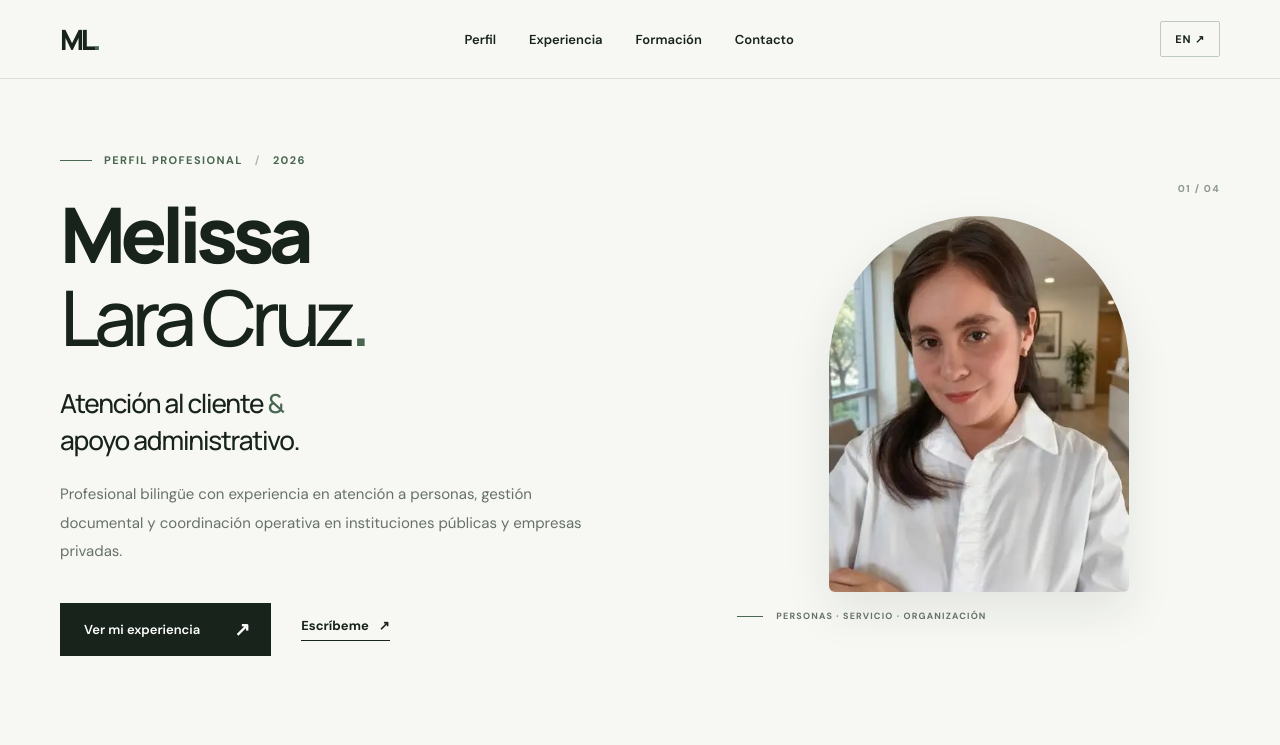
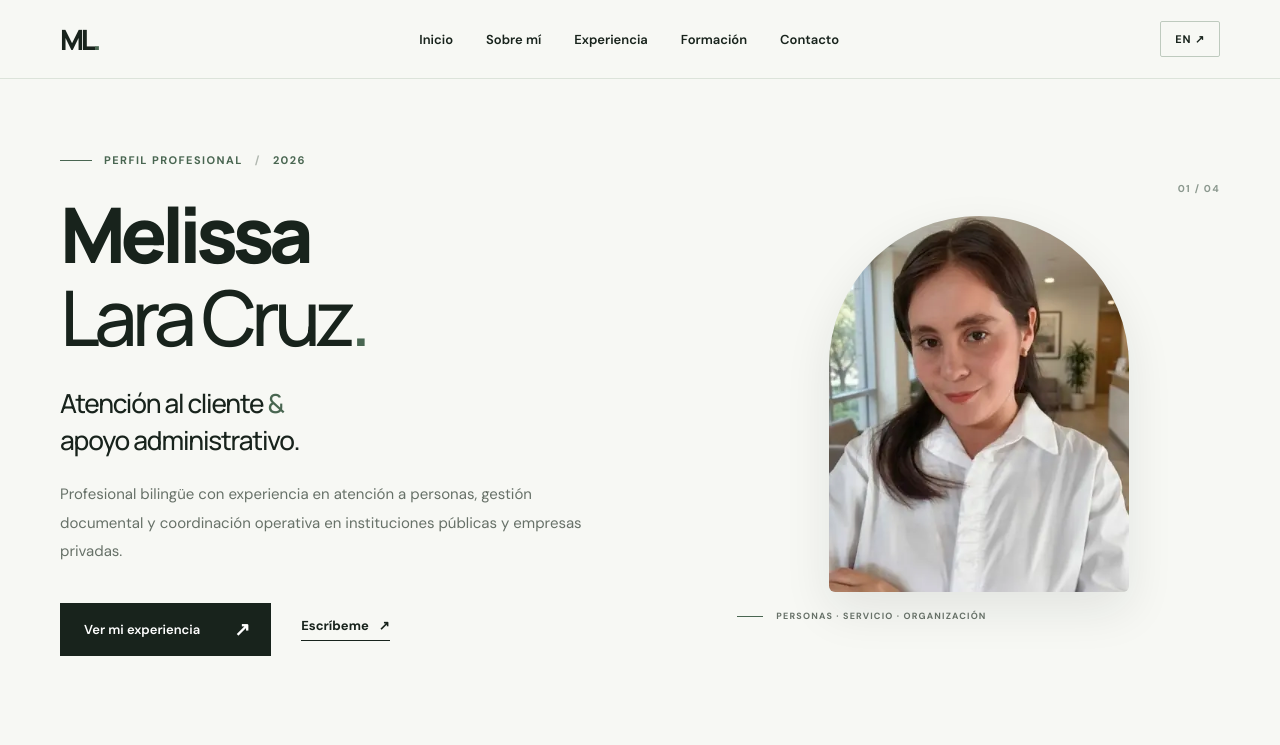
Before and after one commit to YurickIgnis/melisa_cv, a plain HTML site: page index.html in a window 1280 px wide. Shown: the top 745 px of the page. Drawn offline with Linux system fonts and the light colour scheme.

Commit message:
ui: add Inicio anchor and align Sobre mí menu with section

```diff
--- a/index.html
+++ b/index.html
@@ -15,7 +15,7 @@
   <link rel="preconnect" href="https://fonts.gstatic.com" crossorigin>
   <link href="https://fonts.googleapis.com/css2?family=DM+Sans:wght@400;500;600;700&family=Manrope:wght@400;500;600;700;800&display=swap" rel="stylesheet">
   <link rel="stylesheet" href="styles.css?v=8">
-  <script defer src="app.js?v=4"></script>
+  <script defer src="app.js?v=5"></script>
   <title>Melissa Lara Cruz · Perfil profesional</title>
 </head>
 <body>
@@ -24,7 +24,8 @@
   <div class="shell header-inner">
     <a class="wordmark" href="#inicio" aria-label="Melissa Lara Cruz, inicio">ML<span class="mark-dot">.</span></a>
     <nav class="site-nav" id="navigation" aria-label="Navegación principal">
-      <a href="#perfil" data-i18n="nav_about">Perfil</a>
+      <a href="#inicio" data-i18n="nav_home">Inicio</a>
+      <a href="#perfil" data-i18n="nav_about">Sobre mí</a>
       <a href="#experiencia" data-i18n="nav_work">Experiencia</a>
       <a href="#formacion" data-i18n="nav_education">Formación</a>
       <a href="#contacto" data-i18n="nav_contact">Contacto</a>
```
